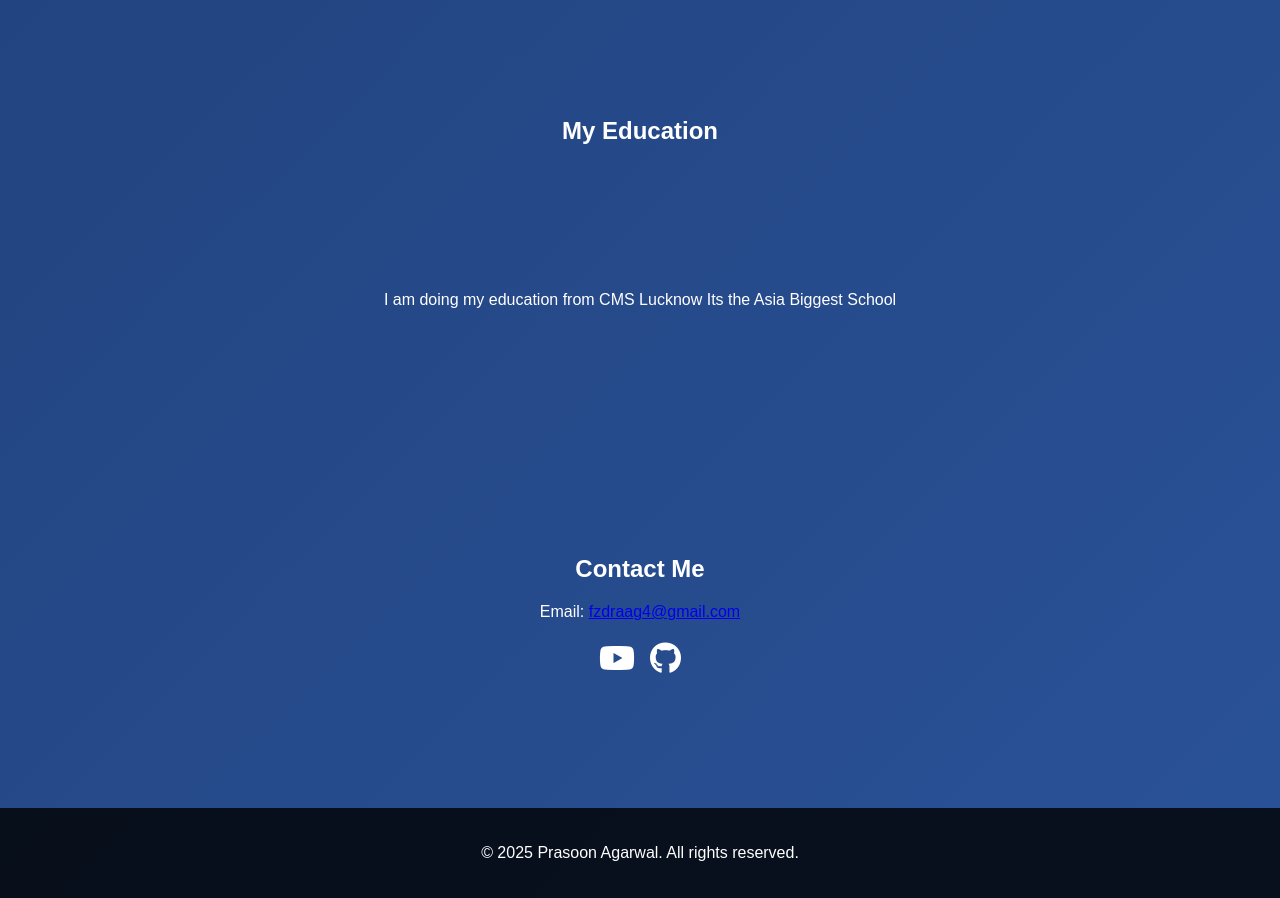
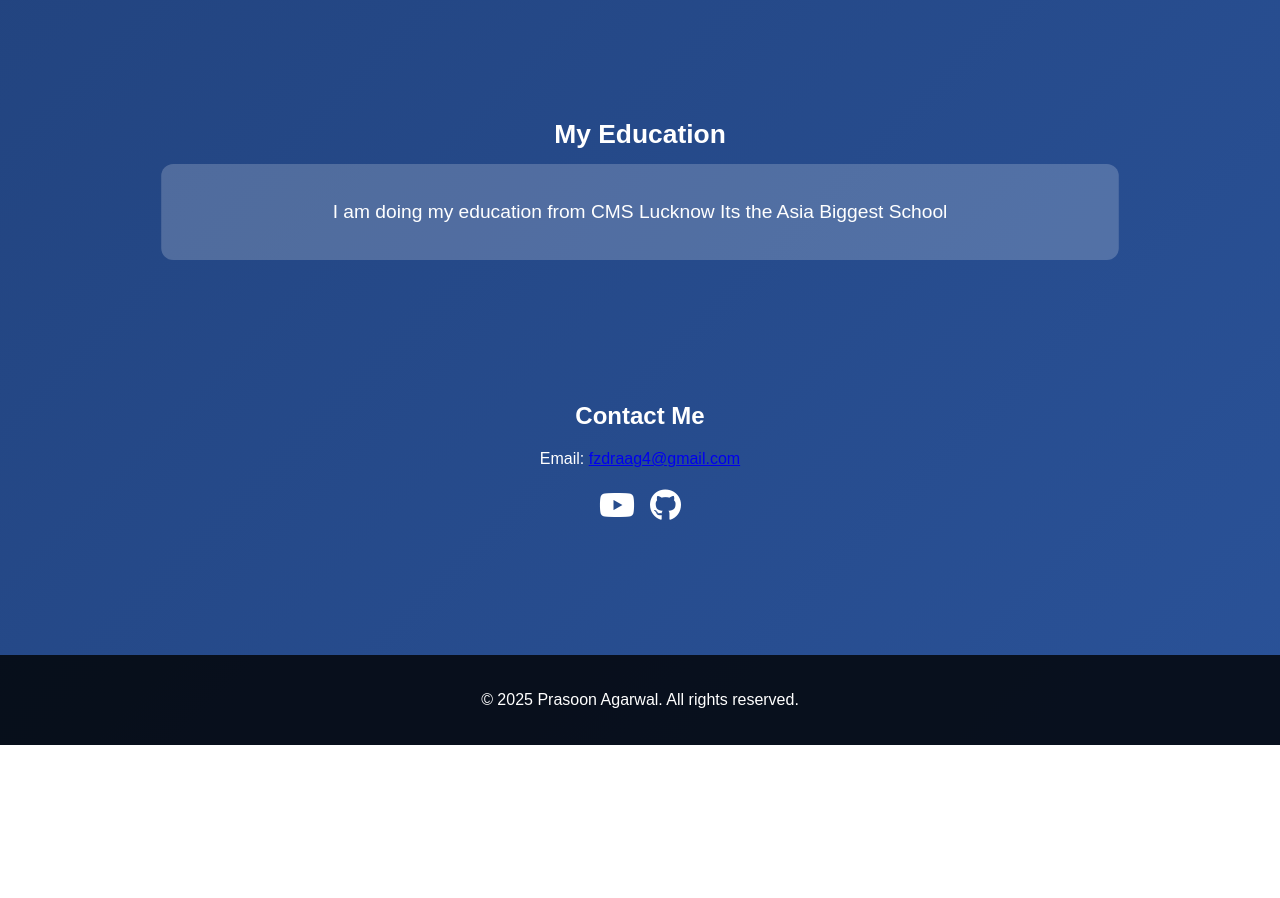
Before and after one commit to PrasoonAgarwal0/Portfolio-Website, a plain HTML site: page index.html in a window 1280 px wide. Shown: the part 1211-2109 px from the top of the page. After the commit the page ends 1956 px from the top, so only its background shows below. Drawn offline with Linux system fonts and the light colour scheme.

Commit message:
Update style.css

```diff
--- a/style.css
+++ b/style.css
@@ -121,17 +121,17 @@ footer {
     color: #f4a261;
 }
 
-.education{
+#about-education{
     background: rgba(255, 255, 255, 0.2);
-    padding: 20px;
-    margin: 20px auto;
+    padding: 15px;
+    margin: 15px auto;
     width: 60%;
     border-radius: 10px;
     transform: scale(1.2);
     transition: transform 0.3s ease;
 }
 
-.education-heading{
+#education{
     font-size: 1.1rem;
     font-weight: bold;
 }
```
